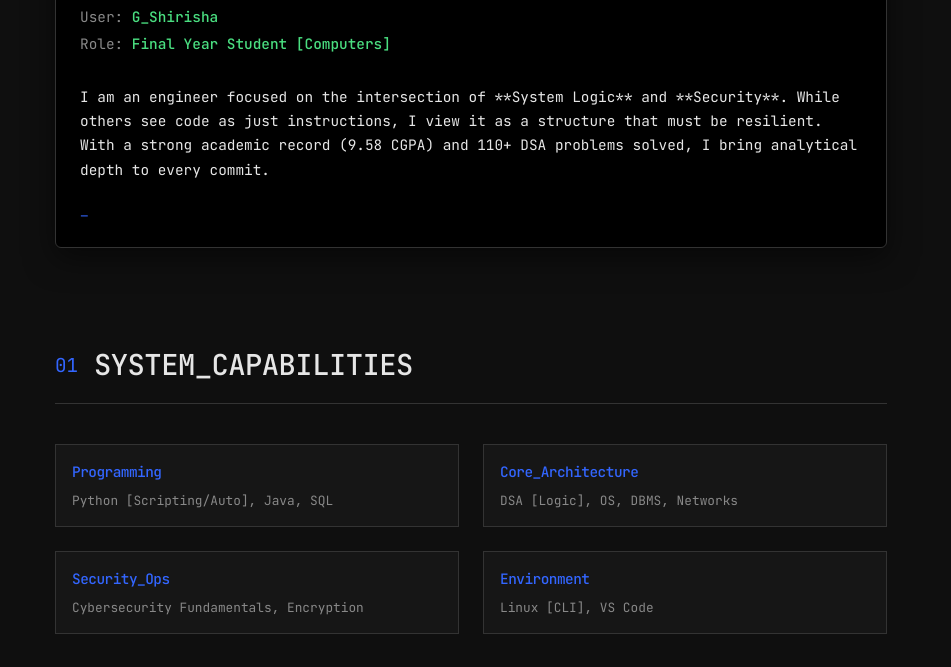
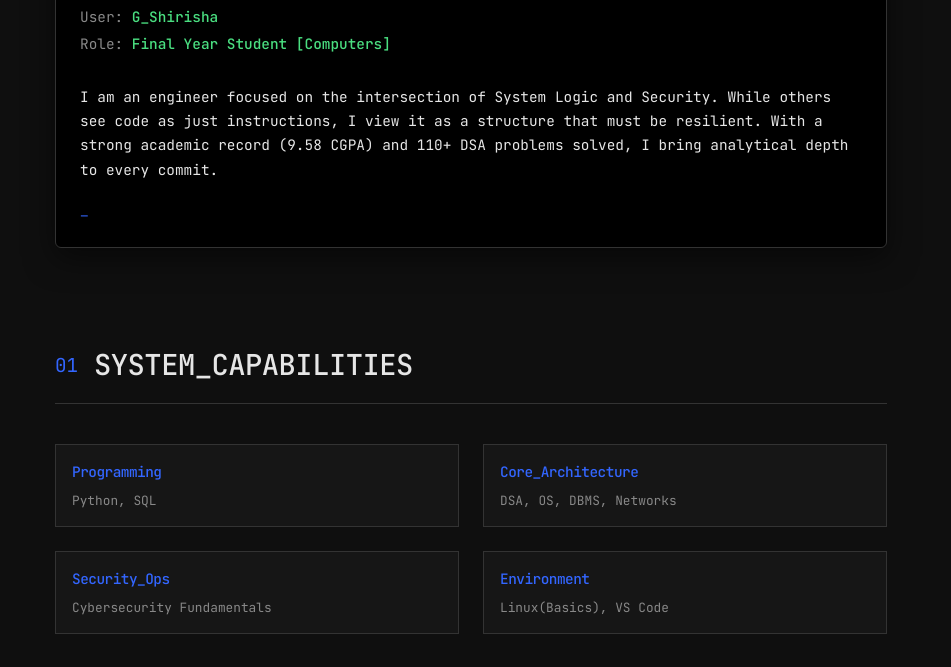
Before and after one commit to Shirisha-g08/portfolio-1, a website: page index.html in a window 1280 px wide. Shown: the part 252-919 px from the top of the page, 329-1280 px from the left. Drawn offline with Linux system fonts and the light colour scheme.

Commit message:
Portfolio

```diff
--- a/index.html
+++ b/index.html
@@ -100,7 +100,7 @@
                             <p class="res">Role: <span class="highlight">Final Year Student [Computers]</span></p>
                             <br>
                             <p>
-                                I am an engineer focused on the intersection of **System Logic** and **Security**.
+                                I am an engineer focused on the intersection of System Logic and Security.
                                 While others see code as just instructions, I view it as a structure that must be
                                 resilient.
                                 With a strong academic record (9.58 CGPA) and 110+ DSA problems solved, I bring
@@ -121,19 +121,19 @@
                 <div class="skills-list">
                     <div class="skill-row">
                         <h4>Programming</h4>
-                        <div class="skill-tags">Python [Scripting/Auto], Java, SQL</div>
+                        <div class="skill-tags">Python, SQL</div>
                     </div>
                     <div class="skill-row">
                         <h4>Core_Architecture</h4>
-                        <div class="skill-tags">DSA [Logic], OS, DBMS, Networks</div>
+                        <div class="skill-tags">DSA, OS, DBMS, Networks</div>
                     </div>
                     <div class="skill-row">
                         <h4>Security_Ops</h4>
-                        <div class="skill-tags">Cybersecurity Fundamentals, Encryption</div>
+                        <div class="skill-tags">Cybersecurity Fundamentals</div>
                     </div>
                     <div class="skill-row">
                         <h4>Environment</h4>
-                        <div class="skill-tags">Linux [CLI], VS Code</div>
+                        <div class="skill-tags">Linux(Basics), VS Code</div>
                     </div>
                 </div>
             </section>
```
Also changed, not shown: package.json (added, +16 -0 lines), 1 other file.
